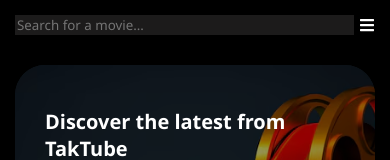
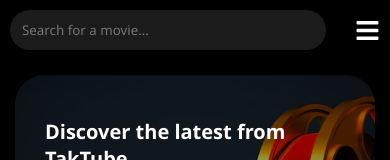
Before and after one commit to Taofeekolamide/tak-tube, a React (Vite) app: page / in a window 390 px wide. Shown: the top 160 px of the page. Built offline with nearby package versions, Linux system fonts and the light colour scheme; no server answers.

Commit message:
header responsive

```diff
--- a/src/App.css
+++ b/src/App.css
@@ -13,15 +13,17 @@
   display: var(--flex);
   align-items: var(--align-items-center);
   justify-content: space-between;
-  gap: 5px
+  gap: 5px;
 }
 
 .header {
   display: var(--flex);
   align-items: center;
   gap: 8px;
-  flex: 1;
   background-color: #1c1b1b;
+  border-radius: 50px;
+  padding: 10px;
+  height: 20px;
 }
 
 header input {
@@ -33,7 +35,8 @@
 
 .menu {
   color: white;
-
+  font-size: 25px;
+  display: none;
 }
 
 a {
@@ -467,10 +470,13 @@
   }
 
   header {
-    padding: 15px;
+    padding: 10px;
   }
 
-  .header {}
+  .header {
+  width: 80%;
+
+  }
 
   .main {
     padding: 15px;
--- a/src/components/Header.jsx
+++ b/src/components/Header.jsx
@@ -24,8 +24,8 @@
 
             <div className="header">
                 <input type="text" placeholder="Search for a movie..." value={search} onChange={(e) => setSearch(e.target.value)} />
-                {search && <GiCancel color="#6b6b6b" fontSize="20px" onClick={clearInput} />}
-                {search && <BiSearch color="#6b6b6b" fontSize="25px" onClick={SearchLink} />}
+                {search && <GiCancel color="#6b6b6b" fontSize="40px" onClick={clearInput} />}
+                {search && <BiSearch color="#6b6b6b" fontSize="40px" onClick={SearchLink} />}
             </div>
             {!toggleNav ? <FaBars className="menu" onClick={() => setToggleNav(!toggleNav)} /> : <HiX className="menu" onClick={() => setToggleNav(!toggleNav)} />}
 
```
